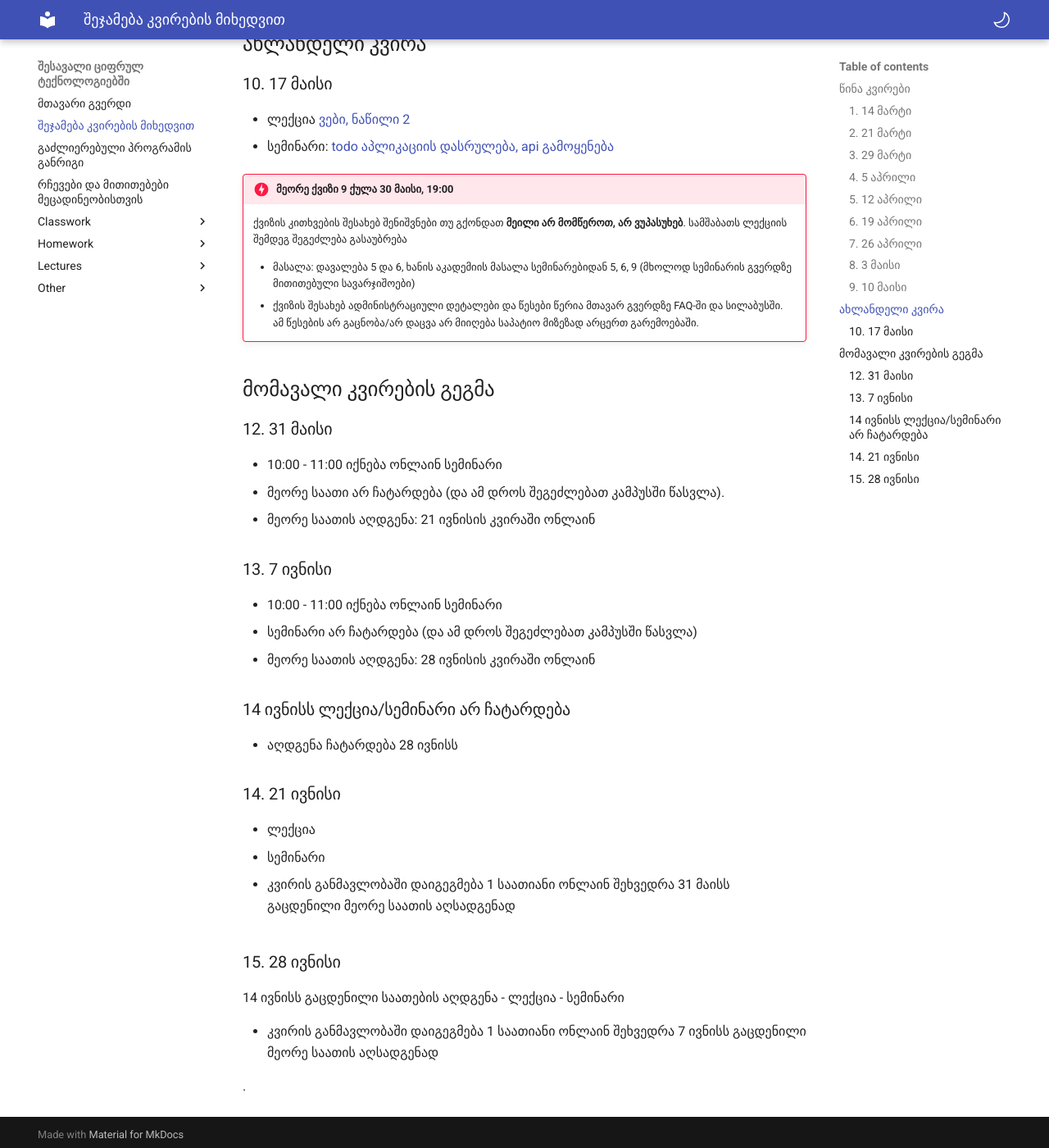
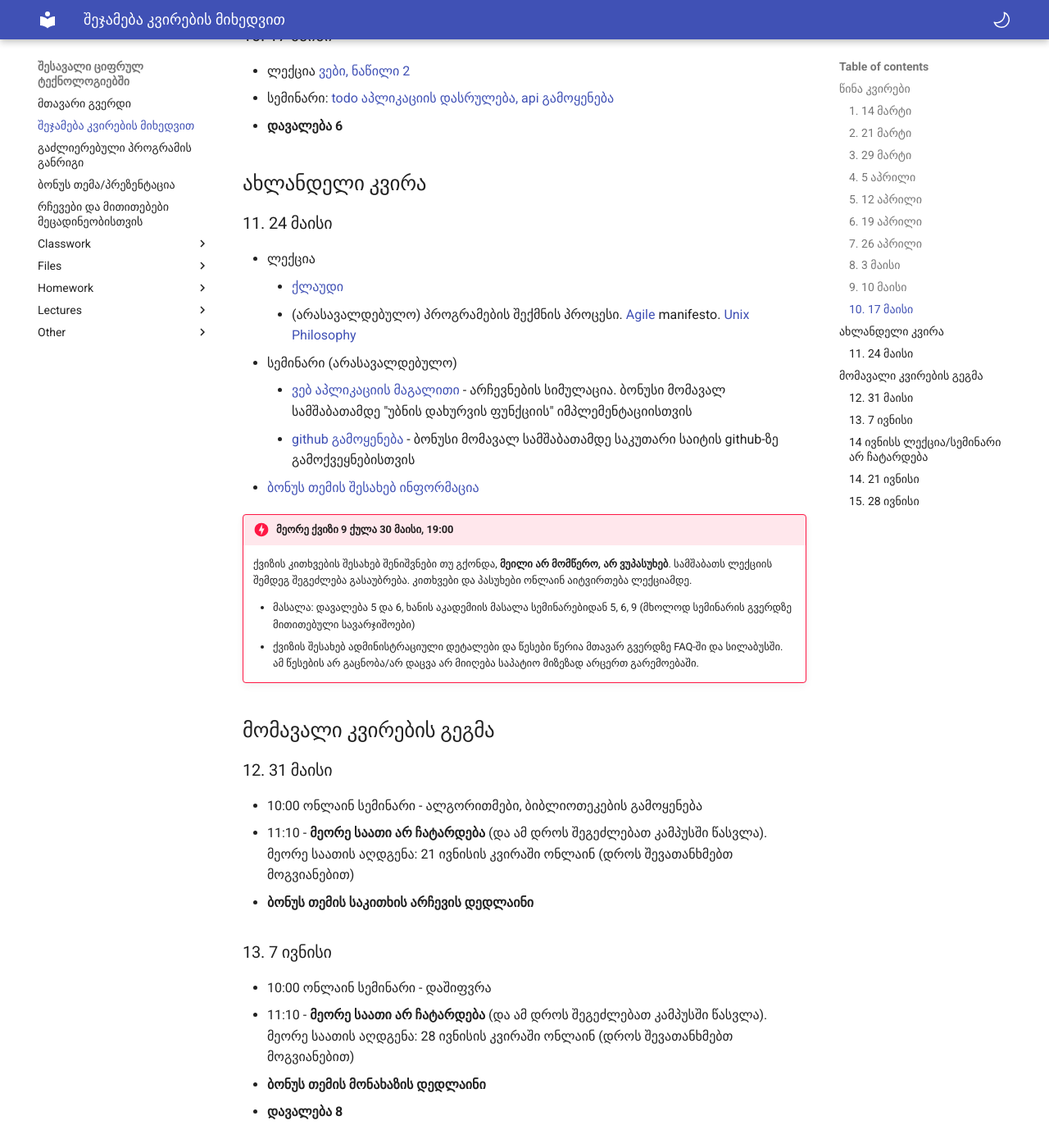
Before and after one commit to freeuni-digital-technologies-archive/22s, an MkDocs documentation site: the page built from content/00_review.md, in a window 1280 px wide and 1400 px high, scrolled down 2068 px. Shown: the whole window at 82% size. Built offline with MkDocs 1.6.1 and Material for MkDocs 9.7.7, drawn with Linux system fonts in a browser that asks for light colours; some of the changed text lies outside the part shown.

Commit message:
11 after 🥳

```diff
--- a/content/00_review.md
+++ b/content/00_review.md
@@ -60,47 +60,66 @@
 - ლექცია (არასავალდებულო) აპლიკაციის მაგალითი: [flask სერვერი პითონში](https://github.com/freeuni-digital-technologies/application_examples/tree/main/flask_example). ვინც ინსტრუქციას მიყვება და საკუთარ სერვერზე გამართავს, ბონუს ქულას მიიღებს.
 - სემინარი: [dom javascript](/classwork/09_dom_javascript)
 
-
-## ახლანდელი კვირა
 ### 10. 17 მაისი
 - ლექცია [ვები, ნაწილი 2](/lectures/10_web)
 - სემინარი: [todo აპლიკაციის დასრულება, api გამოყენება](/classwork/10_todo_app_api)
+- **დავალება 6**
 
+## ახლანდელი კვირა
+### 11. 24 მაისი
+- ლექცია
+	- [ქლაუდი](/lectures/12_cloud)
+	- (არასავალდებულო) პროგრამების შექმნის პროცესი. [Agile](https://en.wikipedia.org/wiki/Agile_software_development) manifesto. [Unix Philosophy](https://en.wikipedia.org/wiki/Unix_philosophy)
+- სემინარი (არასავალდებულო)
+	- [ვებ აპლიკაციის მაგალითი](https://github.com/iarigby/app_example/archive/refs/heads/main.zip) - არჩევნების სიმულაცია. ბონუსი მომავალ სამშაბათამდე "უბნის დახურვის ფუნქციის" იმპლემენტაციისთვის
+	- [github გამოყენება](https://freeuni-digital-technologies-archive.github.io/21f/lectures/09_git_github.html) - ბონუსი მომავალ სამშაბათამდე საკუთარი საიტის github-ზე გამოქვეყნებისთვის
+- [ბონუს თემის შესახებ ინფორმაცია](/bonus_blog)
+
+<!--
+- დავალება 7
+-->
 
 !!! Danger "მეორე ქვიზი 9 ქულა 30 მაისი, 19:00"
-	ქვიზის კითხვების შესახებ შენიშვნები თუ გქონდათ **მეილი არ მომწეროთ, არ ვუპასუხებ**. სამშაბათს ლექციის შემდეგ შეგეძლება გასაუბრება
+	ქვიზის კითხვების შესახებ შენიშვნები თუ გქონდა, **მეილი არ მომწერო, არ ვუპასუხებ**. სამშაბათს ლექციის შემდეგ შეგეძლება გასაუბრება. კითხვები და პასუხები ონლაინ აიტვირთება ლექციამდე.
 
 	- მასალა: დავალება 5 და 6, ხანის აკადემიის მასალა სემინარებიდან 5, 6, 9 (მხოლოდ სემინარის გვერდზე მითითებული სავარჯიშოები)
 	- ქვიზის შესახებ ადმინისტრაციული დეტალები და წესები წერია მთავარ გვერდზე FAQ-ში და სილაბუსში. ამ წესების არ გაცნობა/არ დაცვა არ მიიღება საპატიო მიზეზად არცერთ გარემოებაში.
 
 ## მომავალი კვირების გეგმა
 ### 12. 31 მაისი
-- 10:00 - 11:00 იქნება ონლაინ სემინარი
-- მეორე საათი არ ჩატარდება (და ამ დროს შეგეძლებათ კამპუსში წასვლა).
-- მეორე საათის აღდგენა: 21 ივნისის კვირაში ონლაინ
+- 10:00 ონლაინ სემინარი - ალგორითმები, ბიბლიოთეკების გამოყენება
+- 11:10 - **მეორე საათი არ ჩატარდება** (და ამ დროს შეგეძლებათ კამპუსში წასვლა). მეორე საათის აღდგენა: 21 ივნისის კვირაში ონლაინ (დროს შევათანხმებთ მოგვიანებით)
+- **ბონუს თემის საკითხის არჩევის დედლაინი**
 
 ### 13. 7 ივნისი
-- 10:00 - 11:00 იქნება ონლაინ სემინარი
-- სემინარი არ ჩატარდება (და ამ დროს შეგეძლებათ კამპუსში წასვლა)
-- მეორე საათის აღდგენა: 28 ივნისის კვირაში ონლაინ
+- 10:00 ონლაინ სემინარი - დაშიფვრა
+- 11:10 - **მეორე საათი არ ჩატარდება** (და ამ დროს შეგეძლებათ კამპუსში წასვლა). მეორე საათის აღდგენა: 28 ივნისის კვირაში ონლაინ (დროს შევათანხმებთ მოგვიანებით)
+
+- **ბონუს თემის მონახაზის დედლაინი**
+- **დავალება 8**
+
+
 
 ### 14 ივნისს ლექცია/სემინარი არ ჩატარდება
 - აღდგენა ჩატარდება 28 ივნისს
+- **ბონუს თემის დედლაინი**
+- **პროექტზე მუშაობის დაწყება**
 
 ### 14. 21 ივნისი
-- ლექცია
-- სემინარი
+- ლექცია - tracking, პირადი მონაცემების დაცვა
+- სემინარი - ვებ აპლიკაციის მაგალითი <!-- და დისკუსია -->
 
 - კვირის განმავლობაში დაიგეგმება 1 საათიანი ონლაინ შეხვედრა 31 მაისს გაცდენილი მეორე საათის აღსადგენად
 
 ### 15. 28 ივნისი
 14 ივნისს გაცდენილი საათების აღდგენა
-- ლექცია
-- სემინარი
+- ლექცია - ხელოვნური ინტელექტი
+- სემინარი - დისკუსია
 
 - კვირის განმავლობაში დაიგეგმება 1 საათიანი ონლაინ შეხვედრა 7 ივნისს გაცდენილი მეორე საათის აღსადგენად
 
 
+**პროექტის დედლაინი: 2 ივლისი**
 
 
 
```
Also changed, not shown: content/bonus_blog.md (added, +75 -0 lines), content/files/bonus_topic_template.md (added, +28 -0 lines), content/lectures/12_agile.md (added, +1 -0 lines), content/lectures/12_cloud.md (added, +68 -0 lines), content/files/bonus_stackedit.png (added), content/lectures/11_algorithms.md (added).
